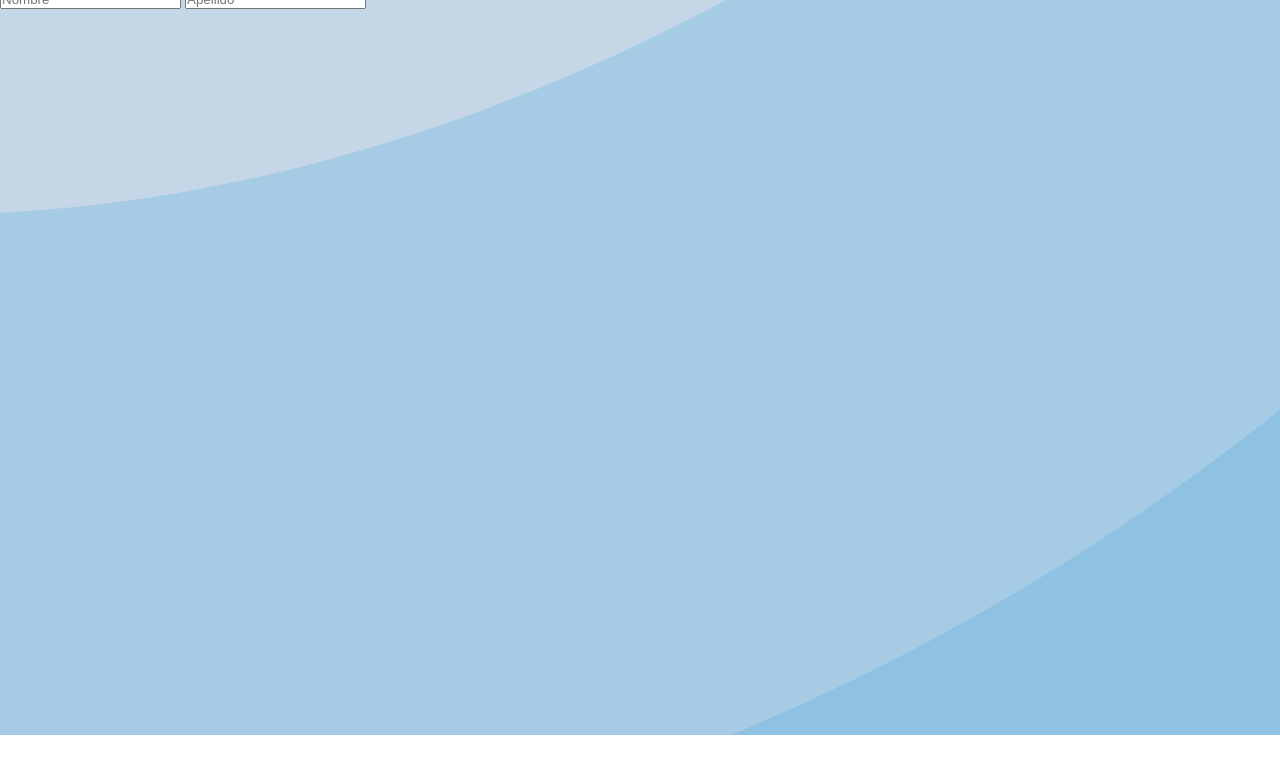
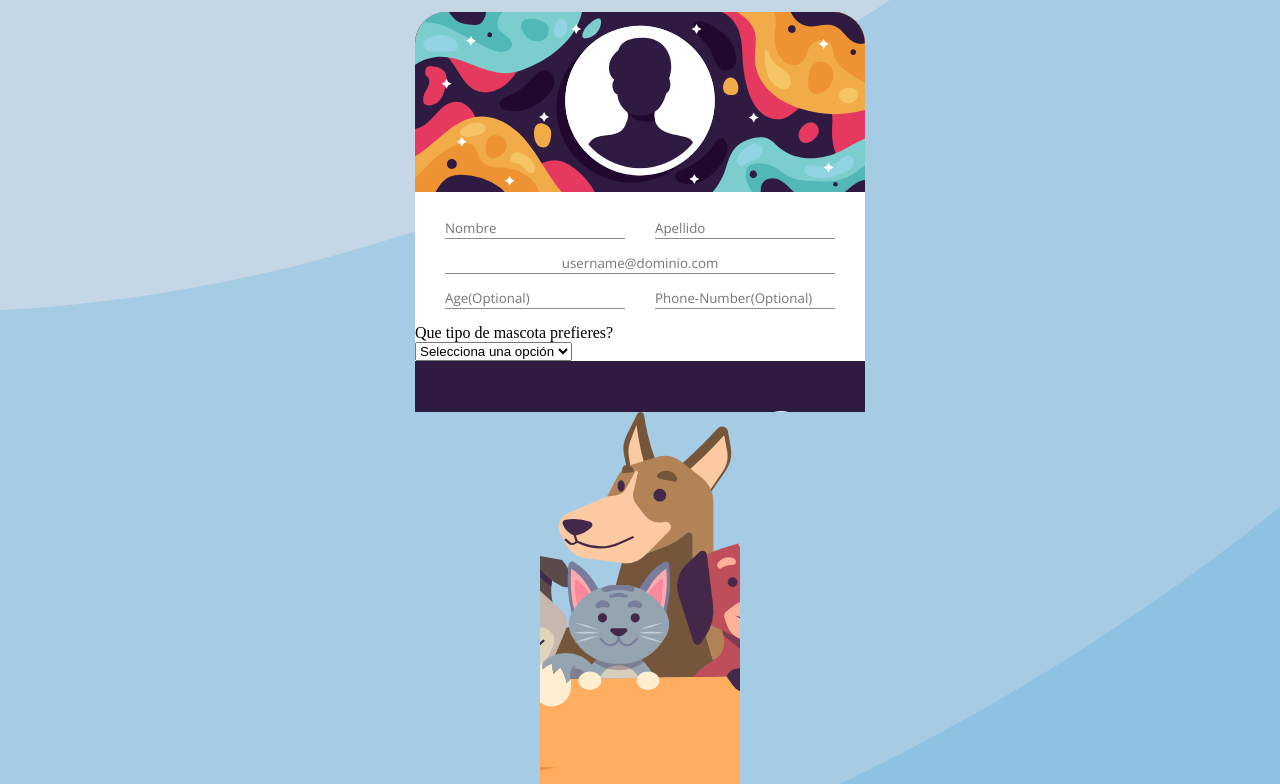
Before and after one commit to Tylomon/Formulario-Numero-1, a plain HTML site: page index.html in a window 1280 px wide. Shown: the part 65-849 px from the top of the page. Before the commit the page ends 800 px from the top, so only its background shows below. Drawn offline with nearby package versions, Linux system fonts and the light colour scheme.

Commit message:
Avance #1
Se estructura fondo, imagen central, encabezado, estilos de los campos de entrada hasta numero de telefono y se ajusta la propiedad flex del contenedor body

```diff
--- a/css/estilosForm.css
+++ b/css/estilosForm.css
@@ -1,25 +1,168 @@
-*{
+/*Se eliminan margenes y paddinds por
+defecto, posteriormnete se ajustara cada uno segun
+sea necesario*/
+
+* {
   box-sizing: border-box;
   margin: 0;
   padding: 0;
 }
 
-html, body{
-  height:100%;
-  margin:0;
+/*Ajuste Body*/
+
+html, body {
+  margin: 0;
   display: flex;
   flex-direction: column;
+
 }
-
-.fondosvg{
+header{
+  text-align: center;
+  font-family: 'Open Sans', sans-serif;
+  margin-bottom: 15px;
+}
+h1{
+  font-family: Lobster;
+}
+.fondoglobalsvg {
+  display: flex;
+  flex-direction: column;
+  flex-wrap: nowrap;
   background-image: url(../img/Fondo.svg);
   background-size: cover;
   background-repeat: no-repeat;
   background-position: center;
   margin: auto;
   width: 100%;
-  height: 100%;
+
+}
+
+/*imagen Fondo del formulario*/
+
+.imagencentral {
+  background-image: url(../img/Encabezado.svg);
+  background-size: cover;
+  background-repeat: no-repeat;
+  background-position: top;
+  margin: auto;
+  width: 450px;
+  height: 400px;
+}
+
+
+
+/*Generador de espacio*/
+
+.space {
+  width: 400px;
+  height: 180px;
+}
+
+@media (max-width: 453px) {
+  .imagencentral {
+    width: 100%;
+    height: 100%;
+    min-width: 339px;
   }
+  .space {
+    width: 100%;
+    height: 180px;
+  }
+}
+/*Subcontainer, recuadro blanco con el formulario*/
+
+.subcontainer {
+  background-color: white;
+  padding-top: 27px;
+}
+
+.label {
+  font-size: 0px;
+}
+
+.invisible {
+  height: 0px;
+  width: 0px;
+  margin: 0px;
+  padding: 0px;
+}
+
+/*Contenedor de Entrdas de Texto*/
+
+/*font-family: 'Bebas Neue', cursive;*/
+
+.Fila {
+
+  display: flex;
+  flex-direction: row;
+  justify-content: space-between;
+  padding-left: 30px;
+  padding-right: 30px;
+  margin-bottom: 15px;
+
+}
+
+
+input {
+  text-align: left;
+  font-family: 'Open Sans', sans-serif;
+  color: black;
+  border:hidden;
+  border-bottom: .3px solid #8B8F8C;
+  padding-bottom: 1px;
+}
+
+
+
+.formbox {
+  width: 180px;
+}
+
+.email {
+  width: 390px;
+}
+
+.email::placeholder {
+  text-align: center;
+}
+
+@media (max-width: 453px) {
+
+  .Fila{
+    display: flex;
+    flex-direction: column;
+  }
+  input {
+    margin: auto;
+    width: 200px;
+    margin-top:7px;
+    margin-bottom: 7px;
+  }
+
+  input::placeholder {
+    text-align: center;
+  }
+  .email {
+    width: 200px;
+    margin:auto;
+  }
+
+
+}
+
+
+.mascotas {
+  box-sizing:border-box;
+  width: 200px;
+  height: 500px;
+  background-image: url(../img/Mascotas.svg);
+  background-size: cover;
+  background-repeat: no-repeat;
+  background-position: center;
+  margin: auto;
+
+}
+
 /*
 @import url('https://fonts.googleapis.com/css?family=Poppins:200i,400&display=swap');
 
@@ -46,6 +189,7 @@ body {
 }
 
 /* mobile friendly alternative to using background-attachment: fixed */
+
 /*
 body::before {
   content: '';
@@ -141,7 +285,9 @@ button {
   text-align: center;
 }
 */
+
 /* form */
+
 /*
 form {
   background: var(--color-darkblue-alpha);
--- a/index.html
+++ b/index.html
@@ -6,7 +6,9 @@
     <meta name="viewport"
         content="width=device-width, initial-scale=1.0, maximum-scale=1.0, minimum-scale=1.0, user-scalable=no">
     <title>Web Form V1</title>
-    <link href="https://fonts.googleapis.com/css?family=Open+Sans:400,700" rel="stylesheet">
+    <link rel="preconnect" href="https://fonts.gstatic.com">
+    <link href="https://fonts.googleapis.com/css2?family=Bebas+Neue&family=Open+Sans&display=swap" rel="stylesheet">
+    <link href="https://fonts.googleapis.com/css?family=Lobster" rel="stylesheet" type="text/css">
     <link rel="stylesheet" href="css/estilosForm.css">
     <!--<link href="index.css" rel="stylesheet" />-->
     <script type="text/javascript" src="js/prefixfree.min.js"></script>
@@ -20,33 +22,58 @@ Edicion de contenido, Benigno Corrales Abril 2021
 
 <body>
     <!--Inclusion de Script de evaluacion freecode camp -->
-     <!--Inclusion de Script de evaluacion freecode camp -->
     <script src="https://cdn.freecodecamp.org/testable-projects-fcc/v1/bundle.js"></script>
-    <div class="fondosvg">
-        <div class="container">
+    <div class="fondoglobalsvg">
+
             <header class="header">
-                <h1 id="title" class="text-center">Formulario De Prueba, por BC</h1>
+                <h1 id="title" class="text-center">Formulario</h1>
                 <p id="description" class="description text-center">
-                    Formulario de Prueba, Construcción básica Html5 y CSS3
+                    Formulario de Prueba: Mascotas
                 </p>
             </header>
+            <div class="imagencentral">
+
                 <form id="survey-form">
+                    <div class="space"></div>
+
+                    <div class="subcontainer">
+
+                        <div class="invisible"><label id="name-label" for="name" class="label">1</label> </div>
                         <div class="Fila">
-                    <input type="text" name="name" id="name" class="form-control" placeholder="Nombre" required />
-                    <input type="text" name="lastname" id="lastname" class="form-control" placeholder="Apellido"
+                            <input type="text" name="name" id="name" placeholder="Nombre" class="formbox" required />
+                            <input type="text" name="lastname" id="lastname" placeholder="Apellido" class="formbox"
                                 required />
                         </div>
-                <div class="perro"></div>
-                <!--
-            <div class="form-group">
-                <label id="email-label" for="email">Email</label>
-                <input type="email" name="email" id="email" class="form-control" placeholder="Enter your Email"
+
+                        <div class="invisible"><label id="email-label" for="email" class="label">2</label> </div>
+                        <div class="Fila">
+                            <input type="email" name="email" id="email" class="email" placeholder="username@dominio.com"
                                 required />
                         </div>
-            <div class="form-group">
-                <label id="number-label" for="number">Age<span class="clue">(optional)</span></label>
-                <input type="number" name="age" id="number" min="10" max="99" class="form-control" placeholder="Age" />
+
+                        <div class="invisible"><label id="number-label" for="number" class="label">3</label></div>
+                        <div class="Fila">
+                            <input type="number" id="number" name="age" min="10" max="99" placeholder="Age(Optional)"
+                                class="formbox" />
+                            <input type="number" id="phonenumber" name="phone" placeholder="Phone-Number(Optional)"
+                                class="formbox" />
                         </div>
+                        <div class="fila">
+                            <p>Que tipo de mascota prefieres?</p>
+                            <select id="dropdown" name="role" class="form-control" required>
+                                <option disabled selected value>Selecciona una opción</option>
+                                <option value="student">Student</option>
+                                <option value="job">Full Time Job</option>
+                                <option value="learner">Full Time Learner</option>
+                                <option value="preferNo">Prefer not to say</option>
+                                <option value="other">Other</option>
+                            </select>
+
+
+                        </div>
+                        <!--
+
+
                 <div class="form-group">
                 <p>Which option best describes your current role?</p>
                 <select id="dropdown" name="role" class="form-control" required>
@@ -122,10 +149,19 @@ Edicion de contenido, Benigno Corrales Abril 2021
                     Submit
                 </button>
             </div>
-            -->
+            --></div>
                 </form>
+
         </div>
+
+            <div class="mascotas"></div>
+            <p>Construcción basica Html5 y CSS3 por Benigno Corrales</p>
+
+
+
+
     </div>
+
 </body>
 
 </html>
```
Also changed, not shown: img/Encabezado.svg (added), img/Mascotas.svg (added). Lines whose indentation alone changed are shown as unchanged.
